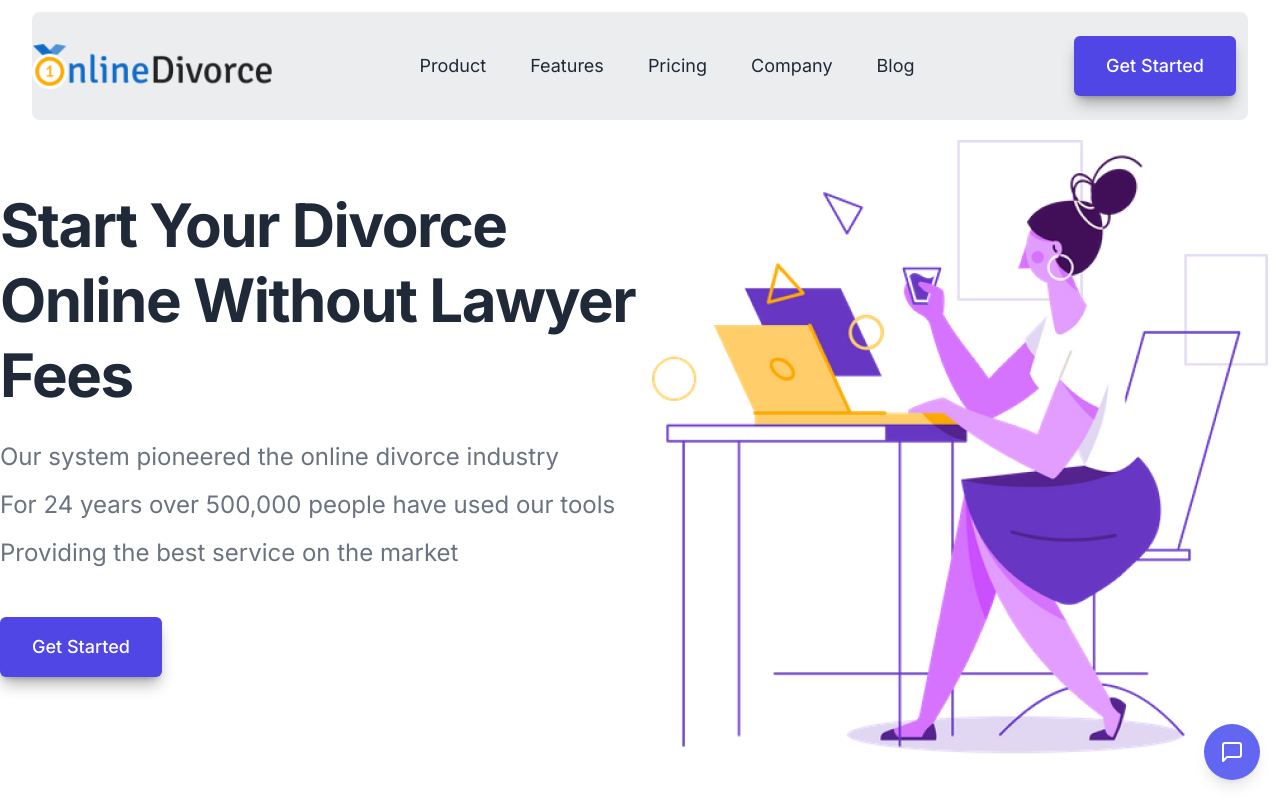
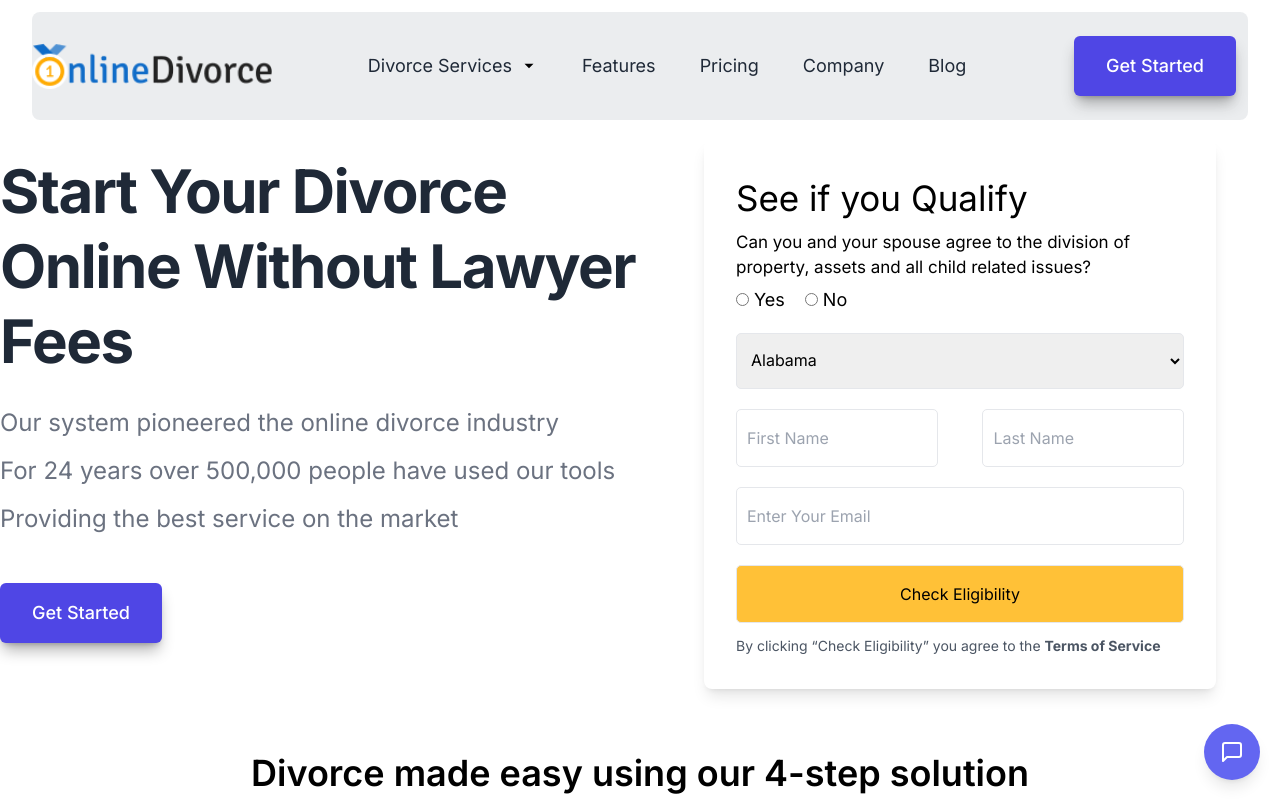
Before and after one commit to CodeFrenzyOfficial/Divorce-System, a Next.js app: page / in a window 1280 px wide. Shown: the top 800 px of the page. Built offline with nearby package versions, Linux system fonts and the light colour scheme.

Commit message:
added some sections in homepage

```diff
--- /dev/null
+++ b/app/components/HomeForm.jsx
@@ -0,0 +1,72 @@
+
+export default function HomeForm() {
+    return (
+        <div className="bg-white rounded-[8px] w-full lg:w-[80%] shadow-lg p-4 lg:p-8">
+            <div>
+                <h3 className="text-[35px] mb-[5px]">See if you Qualify</h3>
+                <p className="text-[17px] mb-[5px]">
+                    Can you and your spouse agree to the division of property, assets and
+                    all child related issues?
+                </p>
+            </div>
+
+            <div className="flex mb-[20px] ">
+                <span className="text-[18px] mr-[20px]">
+                    <input className="mr-[5px]" type="radio" id="yes" />
+                    <label htmlFor="yes">Yes</label>
+                </span>
+
+                <span className="text-[18px]">
+                    <input className="mr-[5px]" type="radio" />
+                    No
+                </span>
+            </div>
+
+            <div className="mb-[20px]">
+                <select
+                    name=""
+                    id=""
+                    className="w-full py-[16px] px-[10px] border-[1px] rounded-[5px] outline-none transition-all duration-200 focus:shadow-[0px_0px_8px_rgba(102,175,233,.6)]"
+                >
+                    <option value="Alabama">Alabama</option>
+                </select>
+            </div>
+
+            <div className="w-full flex justify-between mb-[20px]">
+                <input
+                    className="w-[45%] py-[16px] px-[10px] border-[1px] rounded-[5px] outline-none transition-all duration-200 focus:shadow-[0px_0px_8px_rgba(102,175,233,.6)]"
+                    type="text"
+                    name=""
+                    id=""
+                    placeholder="First Name"
+                />
+                <input
+                    className="w-[45%] py-[16px] px-[10px] border-[1px] rounded-[5px] outline-none transition-all duration-200 focus:shadow-[0px_0px_8px_rgba(102,175,233,.6)]"
+                    type="text"
+                    name=""
+                    id=""
+                    placeholder="Last Name"
+                />
+            </div>
+
+            <div className="mb-[20px]">
+                <input
+                    className="w-full py-[16px] px-[10px] border-[1px] rounded-[5px] outline-none transition-all duration-200 focus:shadow-[0px_0px_8px_rgba(102,175,233,.6)]"
+                    type="text"
+                    name=""
+                    id=""
+                    placeholder="Enter Your Email"
+                />
+            </div>
+
+            <a href="#">
+                <button className="w-full bg-[#ffc137] py-[16px] px-[10px] border-[1px] rounded-[5px] mb-[10px] outline-none transition-all duration-200 hover:focus:shadow-[0px_0px_8px_rgba(102,175,233,.6)] ">
+                    Check Eligibility
+                </button>
+            </a>
+
+            <span className="text-[14px] text-gray-600 w-full">By clicking “Check Eligibility”
+                you agree to the <a href="#" className="font-bold">Terms of Service</a></span>
+        </div>
+    )
+}
--- a/app/components/hero.jsx
+++ b/app/components/hero.jsx
@@ -2,6 +2,7 @@
 import Container from "./container";
 import heroImg from "@/public/img/hero.png";
 import Link from "next/link";
+import HomeForm from "./HomeForm";
 
 const Hero = () => {
   return (
@@ -30,24 +31,14 @@
         </div>
 
         {/* Right Form/Image */}
-        <div className="flex items-center justify-center w-full lg:w-1/2">
-          <div className="">
-            <Image
-              src={heroImg}
-              width="616"
-              height="617"
-              className={"object-cover"}
-              alt="Hero Illustration"
-              loading="eager"
-              placeholder="blur"
-            />
-          </div>
+        <div className="w-full lg:w-1/2 grid place-items-center">
+          <HomeForm />
         </div>
       </Container>
 
       {/* Large Screen Steps */}
       <Container className={"hidden lg:block"}>
-        <div className="w-full text-center">
+        <div className="w-full text-center" id="steps">
           <h2 className="text-black font-semibold text-4xl">
             Divorce made easy using our 4-step solution
           </h2>
--- a/app/components/navbar.js
+++ b/app/components/navbar.js
@@ -1,11 +1,18 @@
 "use client";
-
+import { IoMdArrowDropdown } from "react-icons/io";
 import Link from "next/link";
 import { useState } from "react";
 
 const Navbar = () => {
   const [isOpen, setOpen] = useState(false);
-  const navigation = ["Product", "Features", "Pricing", "Company", "Blog"];
+  const [dropdownIsOpen, setDropdown] = useState(false)
+  const navigation = [
+    "Divorce Services",
+    "Features",
+    "Pricing",
+    "Company",
+    "Blog",
+  ];
 
   return (
     <div
@@ -49,13 +56,11 @@
             </button>
 
             <div
-              className={`absolute flex flex-wrap w-full my-5 lg:hidden top-20 bg-gray-600 left-0 transition-all duration-300  z-20 ${
-                isOpen
+              className={`absolute flex flex-wrap w-full my-5 lg:hidden top-20 bg-gray-600 left-0 transition-all duration-300  z-20 ${isOpen
                 ? "h-72 opacity-100 pointer-events-auto"
                 : "h-0 opacity-0 pointer-events-none"
                 }`}
             >
-              <>
               {navigation.map((item, index) => (
                 <Link
                   key={index}
@@ -65,13 +70,13 @@
                   {item}
                 </Link>
               ))}
+
               <Link
                 href="/"
                 className="w-full px-6 py-2 mt-3 text-center text-white bg-indigo-600 rounded-md lg:ml-5 transition-all duration-200 hover:bg-opacity-80"
               >
                 Get Started
               </Link>
-              </>
             </div>
 
             {/* closing div */}
@@ -85,18 +90,38 @@
 
           {/* menu  */}
           <div className="hidden text-center lg:flex lg:items-center">
-            <ul className="items-center justify-end flex-1 pt-6 list-none lg:pt-0 lg:flex">
+            <ul className="items-center justify-end flex-1 pt-6 list-none lg:pt-0 lg:flex relative">
               {navigation.map((menu, index) => (
-                <li className="mr-3 nav__item" key={index}>
+                <li className="mr-3 nav__item" key={index}
+                  onClick={menu.includes("Divorce Services") ? () => { setDropdown(!dropdownIsOpen) } : null}>
                   <Link
                     href="/"
-                    className="inline-block px-4 py-2 text-lg font-normal text-gray-800 no-underline rounded-md hover:text-indigo-500"
+                    className="inline-block px-4 py-2 text-lg font-normal text-gray-800 no-underline rounded-md hover:text-indigo-500 cursor-pointer"
                   >
+                    <div className="flex items-center gap-2">
                       {menu}
+                      {menu.includes("Divorce Services") && (
+                        <IoMdArrowDropdown className="text-black" />
+                      )}
+                    </div>
                   </Link>
                 </li>
               ))}
             </ul>
+
+            {/* DropDown */}
+            <div className={`hidden lg:block absolute top-32 left-1/3 w-40  ${dropdownIsOpen ? 'h-40' : 'h-0'} bg-black/90 text-white transition-all duration-200 z-20 overflow-hidden`}>
+              <ul className="">
+                <Link href={'#steps'} className="py-2 w-full transition-all duration-200 hover:bg-white hover:text-black cursor-pointer">How It Works</Link>
+                <Link href={''} className="py-2 w-full transition-all duration-200 hover:bg-white hover:text-black cursor-pointer" >Why Us?</Link>
+                <li className="py-2 w-full transition-all duration-200 hover:bg-white hover:text-black cursor-pointer">How It Works</li>
+                <li className="py-2 w-full transition-all duration-200 hover:bg-white hover:text-black cursor-pointer">How It Works</li>
+              </ul>
+            </div>
+            {
+              dropdownIsOpen && <div className="fixed top-0 left-0 w-full h-screen z-10"
+                onClick={() => setDropdown(false)}></div>
+            }
           </div>
 
           <div className="hidden mr-3 space-x-4 lg:flex nav__item">
--- a/app/form/page.jsx
+++ /dev/null
@@ -1,73 +0,0 @@
-import React from "react";
-
-export default function page() {
-  return (
-    <div className="bg-white rounded-[8px] p-[30px] max-w-[500px] mx-auto mt-[100px]">
-      <div>
-        <h3 className="text-[35px] mb-[5px]">See if you Qualify</h3>
-        <p className="text-[17px] mb-[5px]">
-          Can you and your spouse agree to the division of property, assets and
-          all child related issues?
-        </p>
-      </div>
-
-      <div className="flex mb-[20px] ">
-        <span className="text-[18px] mr-[20px]">
-          <input className="mr-[5px]" type="radio" />
-          Yes
-        </span>
-
-        <span className="text-[18px]">
-          <input className="mr-[5px]" type="radio" />
-          No
-        </span>
-      </div>
-
-      <div className="mb-[20px]">
-        <select
-          name=""
-          id=""
-          className="w-full py-[16px] px-[10px] border-[1px] rounded-[5px] outline-none transition-all duration-200 focus:shadow-[0px_0px_8px_rgba(102,175,233,.6)]"
-        >
-          <option value="Alabama">Alabama</option>
-        </select>
-      </div>
-
-      <div className="w-full flex justify-between mb-[20px]">
-        <input
-          className="w-[45%] py-[16px] px-[10px] border-[1px] rounded-[5px] outline-none transition-all duration-200 focus:shadow-[0px_0px_8px_rgba(102,175,233,.6)]"
-          type="text"
-          name=""
-          id=""
-          placeholder="First Name"
-        />
-        <input
-          className="w-[45%] py-[16px] px-[10px] border-[1px] rounded-[5px] outline-none transition-all duration-200 focus:shadow-[0px_0px_8px_rgba(102,175,233,.6)]"
-          type="text"
-          name=""
-          id=""
-          placeholder="Last Name"
-        />
-      </div>
-
-      <div className="mb-[20px]">
-        <input
-          className="w-full py-[16px] px-[10px] border-[1px] rounded-[5px] outline-none transition-all duration-200 focus:shadow-[0px_0px_8px_rgba(102,175,233,.6)]"
-          type="text"
-          name=""
-          id=""
-          placeholder="Enter Your Email"
-        />
-      </div>
-
-      <a href="#">
-        <button className="w-full bg-[#ffc137] py-[16px] px-[10px] border-[1px] rounded-[5px] mb-[10px] outline-none transition-all duration-200 hover:focus:shadow-[0px_0px_8px_rgba(102,175,233,.6)] ">
-          Check Eligibility
-        </button>
-      </a>
-
-      <span className="text-[14px] text-gray-600 w-full">By clicking “Check Eligibility”
-       you agree to the <a href="#" className="font-bold">Terms of Service</a></span>
-    </div>
-  );
-}
--- a/app/globals.css
+++ b/app/globals.css
@@ -5,6 +5,10 @@
 
 :root {
   background-color: #ffffff;
+}
+
+* {
+  scroll-behavior: smooth;
 }
 
 .step-after {
--- a/app/page.js
+++ b/app/page.js
@@ -31,7 +31,7 @@
 
       <GetYourDivorceForm />
 
-      <CommittmentToCustomers />
+      {/* <CommittmentToCustomers /> */}
 
       <SectionTitle
         pretitle="Watch a video"
```
Lines whose indentation alone changed are shown as unchanged.
